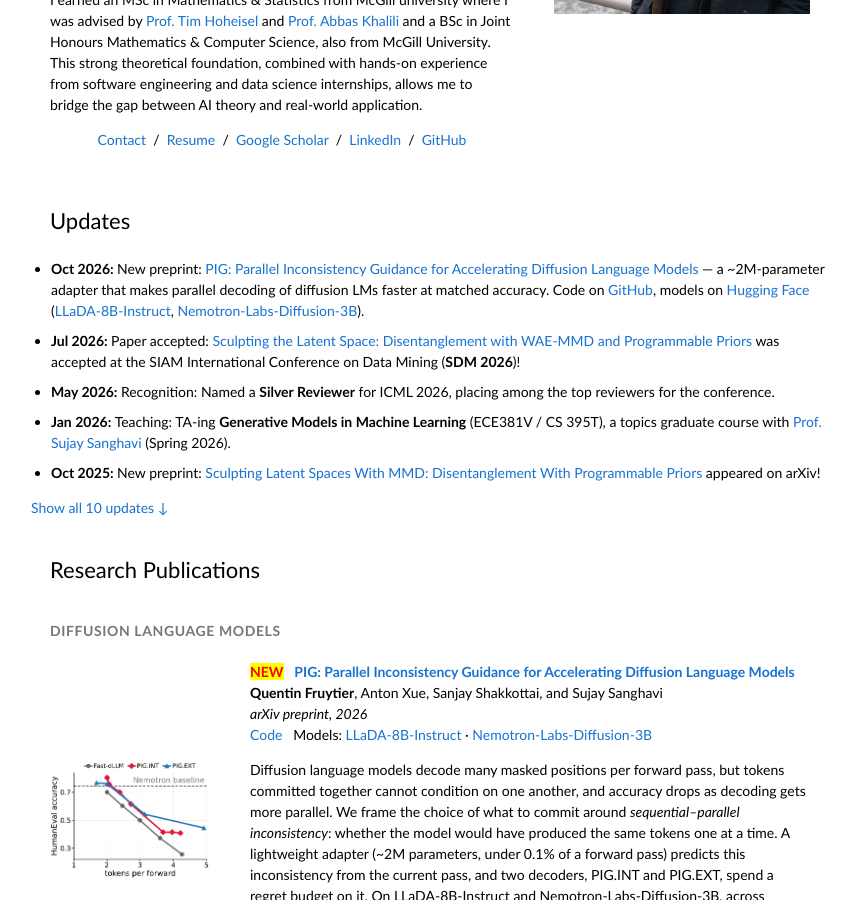
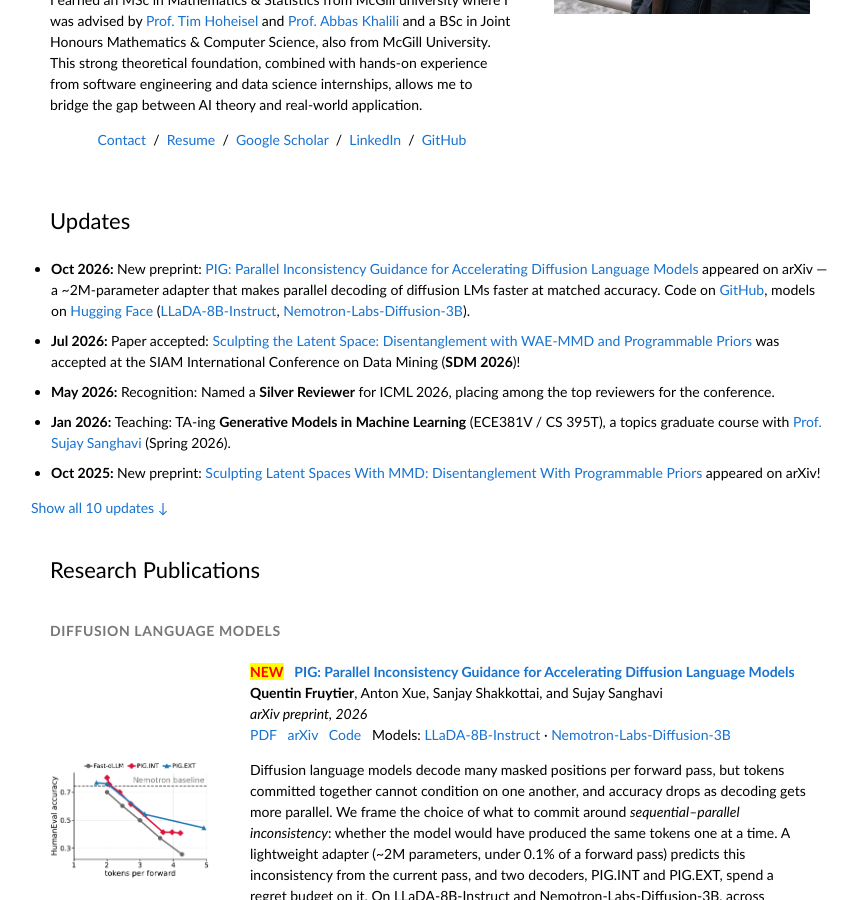
Before and after one commit to Quentin-Fruytier/Quentin-Fruytier.github.io, a Jekyll site: the page built from index.html, in a window 1280 px wide and 900 px high, scrolled down 534 px. Shown: the whole window, without its empty margins (210-1068 px from the left). Built offline with Jekyll 4.4.1, drawn with Linux system fonts in a browser that asks for light colours.

Commit message:
PIG preprint: arXiv 2610.17375 (intro, update, publication entry with PDF + arXiv links); resume PDF with the arXiv link
Co-Authored-By: Claude Opus 5.5 <noreply@anthropic.com>

```diff
--- a/index.html
+++ b/index.html
@@ -15,7 +15,7 @@ title: Home
                     I am a PhD Candidate in Electrical and Computer Engineering (ECE) at the <a href="https://www.utexas.edu/">University of Texas at Austin</a>, where I am advised by <a href="https://sites.utexas.edu/mokhtari/">Prof. Aryan Mokhtari</a> and <a href="https://sites.utexas.edu/sanghavi/">Prof. Sujay Sanghavi</a>. My research focuses on <strong>Machine Learning</strong> and <strong>AI</strong>, specifically at the intersection of <strong>optimization theory</strong>, <strong>representation learning</strong>, and <strong>latent variable models</strong>.
                 </p>
                 <p>
-                    My work aims to build more efficient and robust large-scale models. Most recently, our preprint <a href="https://github.com/Quentin-Fruytier/PIG-DLM-release">PIG: Parallel Inconsistency Guidance</a><!-- TODO: point at the arXiv abstract once announced --> (with Anton Xue, Sanjay Shakkottai and Sujay Sanghavi) trains a <strong>~2M-parameter adapter</strong> that predicts when parallel decoding of a diffusion language model would diverge from sequential decoding, and uses it to <strong>decode faster at matched accuracy</strong> on LLaDA-8B-Instruct and Nemotron-Labs-Diffusion-3B (<a href="https://github.com/Quentin-Fruytier/PIG-DLM-release">code</a>, <a href="https://huggingface.co/UT-IFML/LLaDA-8B-Instruct-PIG">models</a>). Earlier, <a href="https://proceedings.mlr.press/v267/fruytier25a.html">Learning Mixtures of Experts with EM</a> (ICML 2025) shows that <strong>EM can outperform Adam</strong> for training Mixture of Experts models, and my InterDigital internship on shaping the aggregate posterior of latent-variable models led to a <strong>patent</strong> and to <a href="https://arxiv.org/abs/2510.11953">Sculpting the Latent Space</a>, accepted at <strong>SDM 2026</strong>.
+                    My work aims to build more efficient and robust large-scale models. Most recently, our preprint <a href="https://arxiv.org/abs/2610.17375">PIG: Parallel Inconsistency Guidance</a> (with Anton Xue, Sanjay Shakkottai and Sujay Sanghavi) trains a <strong>~2M-parameter adapter</strong> that predicts when parallel decoding of a diffusion language model would diverge from sequential decoding, and uses it to <strong>decode faster at matched accuracy</strong> on LLaDA-8B-Instruct and Nemotron-Labs-Diffusion-3B (<a href="https://github.com/Quentin-Fruytier/PIG-DLM-release">code</a>, <a href="https://huggingface.co/UT-IFML/LLaDA-8B-Instruct-PIG">models</a>). Earlier, <a href="https://proceedings.mlr.press/v267/fruytier25a.html">Learning Mixtures of Experts with EM</a> (ICML 2025) shows that <strong>EM can outperform Adam</strong> for training Mixture of Experts models, and my InterDigital internship on shaping the aggregate posterior of latent-variable models led to a <strong>patent</strong> and to <a href="https://arxiv.org/abs/2510.11953">Sculpting the Latent Space</a>, accepted at <strong>SDM 2026</strong>.
                 </p>
                 <p>
                     I earned an MSc in Mathematics & Statistics from McGill university where I was advised by <a href="https://www.mcgill.ca/mathstat/tim-hoheisel">Prof. Tim Hoheisel</a> and <a href="https://www.mcgill.ca/mathstat/abbas-khalili">Prof. Abbas Khalili</a> and a BSc in Joint Honours Mathematics & Computer Science, also from McGill University. This strong theoretical foundation, combined with hands-on experience from software engineering and data science internships, allows me to bridge the gap between AI theory and real-world application.
@@ -47,7 +47,7 @@ title: Home
       <!--========================================================================================== -->
           <tr><td>
             <ul class="updates collapsed" id="updates">
-              <li><b>Oct 2026: </b> New preprint: <a href="https://github.com/Quentin-Fruytier/PIG-DLM-release">PIG: Parallel Inconsistency Guidance for Accelerating Diffusion Language Models</a><!-- TODO: arXiv link --> &mdash; a ~2M-parameter adapter that makes parallel decoding of diffusion LMs faster at matched accuracy. Code on <a href="https://github.com/Quentin-Fruytier/PIG-DLM-release">GitHub</a>, models on <a href="https://huggingface.co/UT-IFML/LLaDA-8B-Instruct-PIG">Hugging Face</a> (<a href="https://huggingface.co/UT-IFML/LLaDA-8B-Instruct-PIG">LLaDA-8B-Instruct</a>, <a href="https://huggingface.co/UT-IFML/Nemotron-Labs-Diffusion-3B-PIG">Nemotron-Labs-Diffusion-3B</a>).</li>
+              <li><b>Oct 2026: </b> New preprint: <a href="https://arxiv.org/abs/2610.17375">PIG: Parallel Inconsistency Guidance for Accelerating Diffusion Language Models</a> appeared on arXiv &mdash; a ~2M-parameter adapter that makes parallel decoding of diffusion LMs faster at matched accuracy. Code on <a href="https://github.com/Quentin-Fruytier/PIG-DLM-release">GitHub</a>, models on <a href="https://huggingface.co/UT-IFML/LLaDA-8B-Instruct-PIG">Hugging Face</a> (<a href="https://huggingface.co/UT-IFML/LLaDA-8B-Instruct-PIG">LLaDA-8B-Instruct</a>, <a href="https://huggingface.co/UT-IFML/Nemotron-Labs-Diffusion-3B-PIG">Nemotron-Labs-Diffusion-3B</a>).</li>
               <li><b>Jul 2026: </b> Paper accepted: <a href="https://arxiv.org/abs/2510.11953">Sculpting the Latent Space: Disentanglement with WAE-MMD and Programmable Priors</a> was accepted at the SIAM International Conference on Data Mining (<strong>SDM 2026</strong>)!</li>
               <li><b>May 2026: </b> Recognition: Named a <strong>Silver Reviewer</strong> for ICML 2026, placing among the top reviewers for the conference.</li>
               <li><b>Jan 2026: </b> Teaching: TA-ing <strong>Generative Models in Machine Learning</strong> (ECE381V / CS 395T), a topics graduate course with <a href="https://sites.utexas.edu/sanghavi/">Prof. Sujay Sanghavi</a> (Spring 2026).</li>
@@ -99,13 +99,14 @@ title: Home
             </td>
             <td style="padding:20px;width:75%;vertical-align:middle">
               <mark style="color:red"><b>NEW</b></mark> &nbsp
-              <a href="https://github.com/Quentin-Fruytier/PIG-DLM-release"><papertitle>PIG: Parallel Inconsistency Guidance for Accelerating Diffusion Language Models</papertitle></a><!-- TODO: arXiv abstract link once announced -->
+              <a href="https://arxiv.org/abs/2610.17375"><papertitle>PIG: Parallel Inconsistency Guidance for Accelerating Diffusion Language Models</papertitle></a>
               <br>
               <strong>Quentin Fruytier</strong>, Anton Xue, Sanjay Shakkottai, and Sujay Sanghavi
               <br>
               <em>arXiv preprint, 2026</em>
               <br>
-              <!-- <a href="https://arxiv.org/abs/XXXX.XXXXX">arXiv</a> &nbsp -->
+              <a href="https://arxiv.org/pdf/2610.17375" target="_blank" rel="noopener noreferrer">PDF</a> &nbsp
+              <a href="https://arxiv.org/abs/2610.17375">arXiv</a> &nbsp
               <a href="https://github.com/Quentin-Fruytier/PIG-DLM-release">Code</a> &nbsp
               Models: <a href="https://huggingface.co/UT-IFML/LLaDA-8B-Instruct-PIG">LLaDA-8B-Instruct</a> &middot; <a href="https://huggingface.co/UT-IFML/Nemotron-Labs-Diffusion-3B-PIG">Nemotron-Labs-Diffusion-3B</a>
               <p></p>
```
Also changed, not shown: 1 other file.
